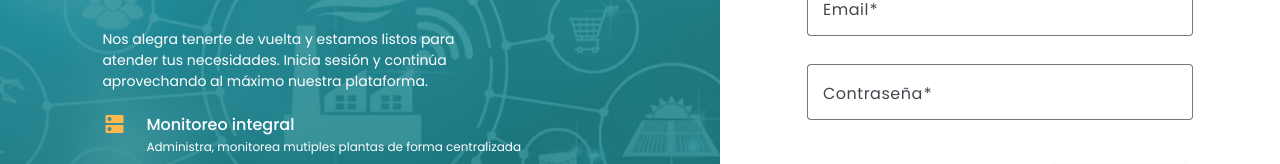
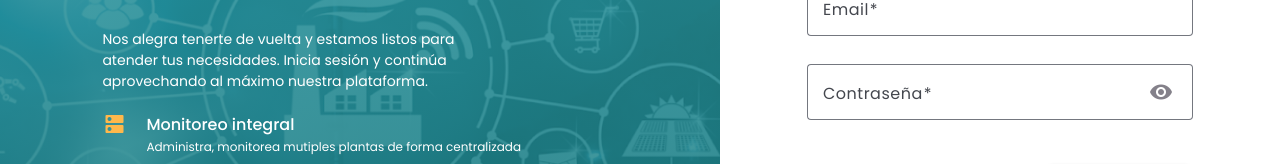
Before and after one commit to albelizGH/monitoreo-de-plantas-frontend, an Angular app: page / in a window 1280 px wide. Shown: the part 324-488 px from the top of the page. Built offline with nearby package versions, Linux system fonts and the light colour scheme.

Commit message:
Arreglar problemas con icono visibility en password

```diff
--- a/src/app/public/pages/login/component.html
+++ b/src/app/public/pages/login/component.html
@@ -13,7 +13,11 @@
 
     <mat-form-field class="full-width" appearance="outline">
       <mat-label>Contraseña</mat-label>
-      <input type="password" matInput [formControl]="passwordFormControl" [errorStateMatcher]="matcher" />
+      <input type="{{this.hide==true?'password':'text'}}" matInput [formControl]="passwordFormControl"
+        [errorStateMatcher]="matcher" />
+      <button mat-icon id="hide-btn" type="button" matSuffix (click)="hidePassword()">
+        <mat-icon matSuffix>{{hide?'visibility':'visibility_off'}}</mat-icon>
+      </button>
       <mat-hint></mat-hint>
 
       @if (passwordFormControl.hasError('required')) {
@@ -26,7 +30,7 @@
 
   <div class="login-form__actions">
     <a href="/not-found">¿Olvidaste tu contraseña?</a>
-    <button mat-raised-button (click)="login()" type="button">Iniciar Sesión</button>
+    <button mat-raised-button (click)="login()" type="button" id="login-btn">Iniciar Sesión</button>
   </div>
 
   <span class="conditions">Protegido por reCAPTCHA y sujeto a la <a href="/not-found">Política de Privacidad</a> y
--- a/src/app/public/pages/login/component.scss
+++ b/src/app/public/pages/login/component.scss
@@ -39,8 +39,7 @@ a {
 }
 
 button {
-  background-color: var(--color-primary) !important;
-  color: white !important;
+  background-color: transparent;
   border: none;
   border-radius: 8px;
   padding: 10px 20px;
@@ -69,6 +68,26 @@ button {
   color: var(--color-light-gray);
 }
 
+#hide-btn {
+  background-color: none;
+  border: none;
+  font-size: 16px;
+  cursor: pointer;
+  margin-right: 0px;
+}
+
+.mat-icon {
+  display: grid;
+  place-items: center;
+  color: var(--color-light-gray);
+}
+
+#login-btn {
+  background-color: var(--color-primary);
+  color: white;
+}
+
+
 @media (width < 860px) {
   .login-form__actions {
     flex-wrap: wrap;
--- a/src/app/public/pages/login/component.ts
+++ b/src/app/public/pages/login/component.ts
@@ -9,19 +9,22 @@ import { HttpService } from '../../../core/services/http.service';
 import { DialogService } from '../../../private/modules/dashboard/services/dialog.service';
 import { AuthService, ILogin } from '../../../core/services/auth.service';
 import { Router } from '@angular/router';
+import { MatIcon } from '@angular/material/icon';
 
 @Component({
   changeDetection: ChangeDetectionStrategy.OnPush,
   selector: 'app-public-login-page',
   templateUrl: './component.html',
   styleUrl: './component.scss',
-  imports: [MatDialogModule, MatButtonModule, FormsModule, MatFormFieldModule, MatInputModule, ReactiveFormsModule],
+  imports: [MatDialogModule, MatButtonModule, FormsModule, MatFormFieldModule, MatInputModule, ReactiveFormsModule,MatIcon],
 })
 export class PublicLoginPage {
     form  = new FormGroup({
       email: new FormControl('', [Validators.required, Validators.email]),
       password: new FormControl('', [Validators.required]),
     });
+
+    public hide = true;
 
     public matcher = new ErrorStateMatcher();
 
@@ -67,5 +70,9 @@ export class PublicLoginPage {
       });
     }
 
+    hidePassword(): void {
+      this.hide = !this.hide;
+    }
+
 
   }
--- a/src/app/public/pages/register/component.html
+++ b/src/app/public/pages/register/component.html
@@ -30,7 +30,11 @@
 
     <mat-form-field class="full-width" appearance="outline">
       <mat-label>Contraseña</mat-label>
-      <input type="password" matInput [formControl]="passwordFormControl" [errorStateMatcher]="matcher" />
+      <input type="{{this.hide==true?'password':'text'}}" matInput [formControl]="passwordFormControl"
+        [errorStateMatcher]="matcher" />
+      <button mat-icon id="hide-btn" type="button" matSuffix (click)="hidePassword()">
+        <mat-icon matSuffix>{{hide?'visibility':'visibility_off'}}</mat-icon>
+      </button>
       <mat-hint></mat-hint>
 
       @if (passwordFormControl.hasError('pattern')) {
@@ -43,7 +47,11 @@
 
     <mat-form-field class="full-width" appearance="outline">
       <mat-label>Repetir contraseña</mat-label>
-      <input type="password" matInput [formControl]="repeatFormControl" [errorStateMatcher]="matcher" />
+      <input type="{{this.hide==true?'password':'text'}}" matInput [formControl]="repeatFormControl"
+        [errorStateMatcher]="matcher" />
+      <button mat-icon id="hide-btn" type="button" matSuffix (click)="hidePassword()">
+        <mat-icon matSuffix>{{hide?'visibility':'visibility_off'}}</mat-icon>
+      </button>
       <mat-hint></mat-hint>
 
       @if (passwordFormControl.hasError('pattern')) {
@@ -60,7 +68,7 @@
 
 
     <div class="register-form__actions">
-      <button mat-raised-button type="button" (click)="registre()">Registrarse</button>
+      <button id="register-btn" mat-raised-button type="button" (click)="register()">Registrarse</button>
     </div>
 
   </div>
--- a/src/app/public/pages/register/component.scss
+++ b/src/app/public/pages/register/component.scss
@@ -52,6 +52,34 @@ button {
   color: var(--color-light-gray);
 }
 
+button {
+  background-color: transparent;
+  border: none;
+  border-radius: 8px;
+  padding: 10px 20px;
+  font-size: 16px;
+  cursor: pointer;
+}
+
+#register-btn {
+  background-color: var(--color-primary);
+  color: white;
+}
+
+#hide-btn {
+  background-color: none;
+  border: none;
+  font-size: 16px;
+  cursor: pointer;
+  margin-right: 0px;
+}
+
+.mat-icon {
+  display: grid;
+  place-items: center;
+  color: var(--color-light-gray);
+}
+
 @media (width < 860px) {
   .register-form__actions {
     flex-wrap: wrap;
--- a/src/app/public/pages/register/component.ts
+++ b/src/app/public/pages/register/component.ts
@@ -8,6 +8,7 @@ import { MatFormFieldModule } from '@angular/material/form-field';
 import { MatInputModule } from '@angular/material/input';
 import { HttpService } from '../../../core/services/http.service';
 import { DialogService } from '../../../private/modules/dashboard/services/dialog.service';
+import { MatIcon } from '@angular/material/icon';
 
 interface IRegisterUser {
   user: string;
@@ -21,7 +22,7 @@ interface IRegisterUser {
   selector: 'app-public-register-page',
   templateUrl: './component.html',
   styleUrl: './component.scss',
-  imports: [MatDialogModule, MatButtonModule, FormsModule, MatFormFieldModule, MatInputModule, ReactiveFormsModule],
+  imports: [MatDialogModule, MatButtonModule, FormsModule, MatFormFieldModule, MatInputModule, ReactiveFormsModule,MatIcon],
 })
 export class PublicRegisterPage {
 
@@ -32,6 +33,7 @@ export class PublicRegisterPage {
     username: new FormControl('', [Validators.required]),
   });
 
+  public hide = true;
   public matcher = new ErrorStateMatcher();
 
   public emailFormControl = this.form.get('email') as FormControl;
@@ -41,7 +43,7 @@ export class PublicRegisterPage {
   readonly #httpService = inject(HttpService);
   readonly #dialogService = inject(DialogService);
 
-  registre() {
+  register() {
     if(!this.form.valid || !this.passwordMatchValidator()) {
       return;
     }
@@ -75,4 +77,9 @@ export class PublicRegisterPage {
       }
     }
 
+    hidePassword(): void {
+      this.hide = !this.hide;
+    }
+
+
 }
```
